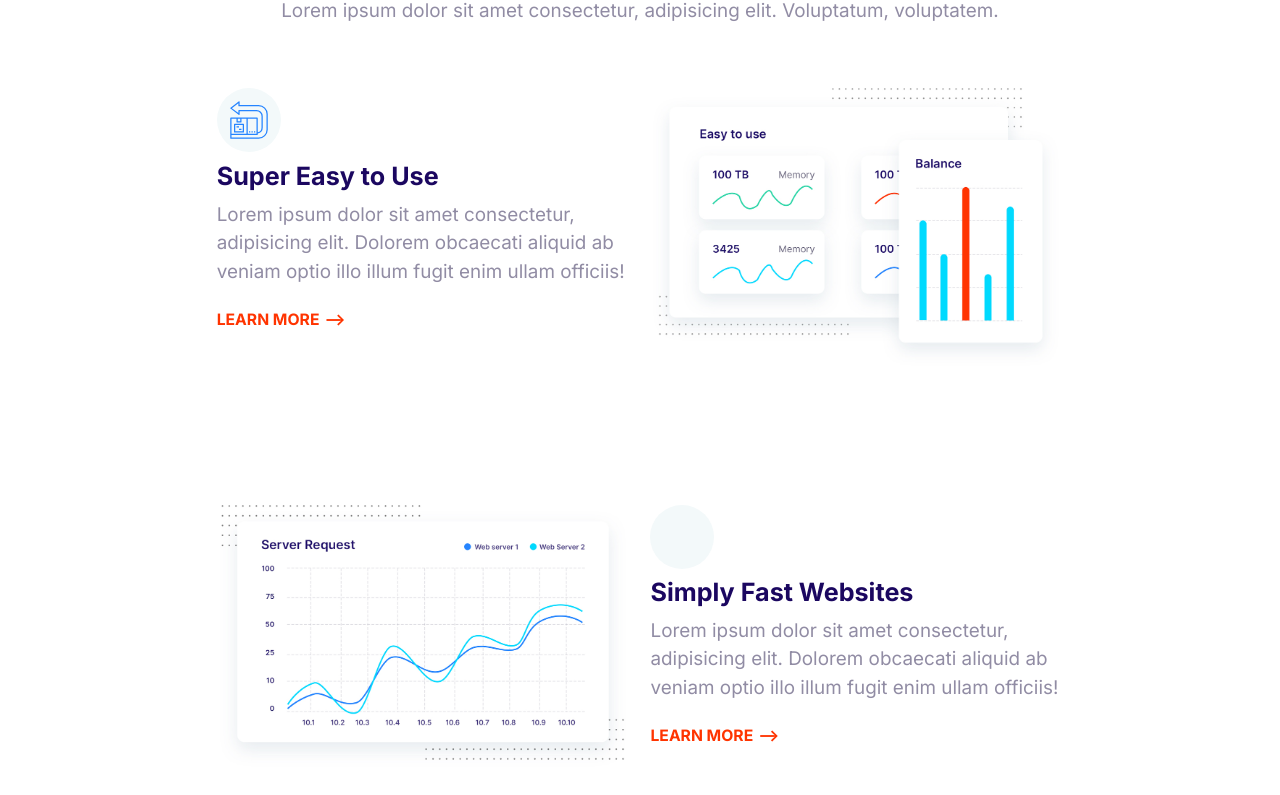
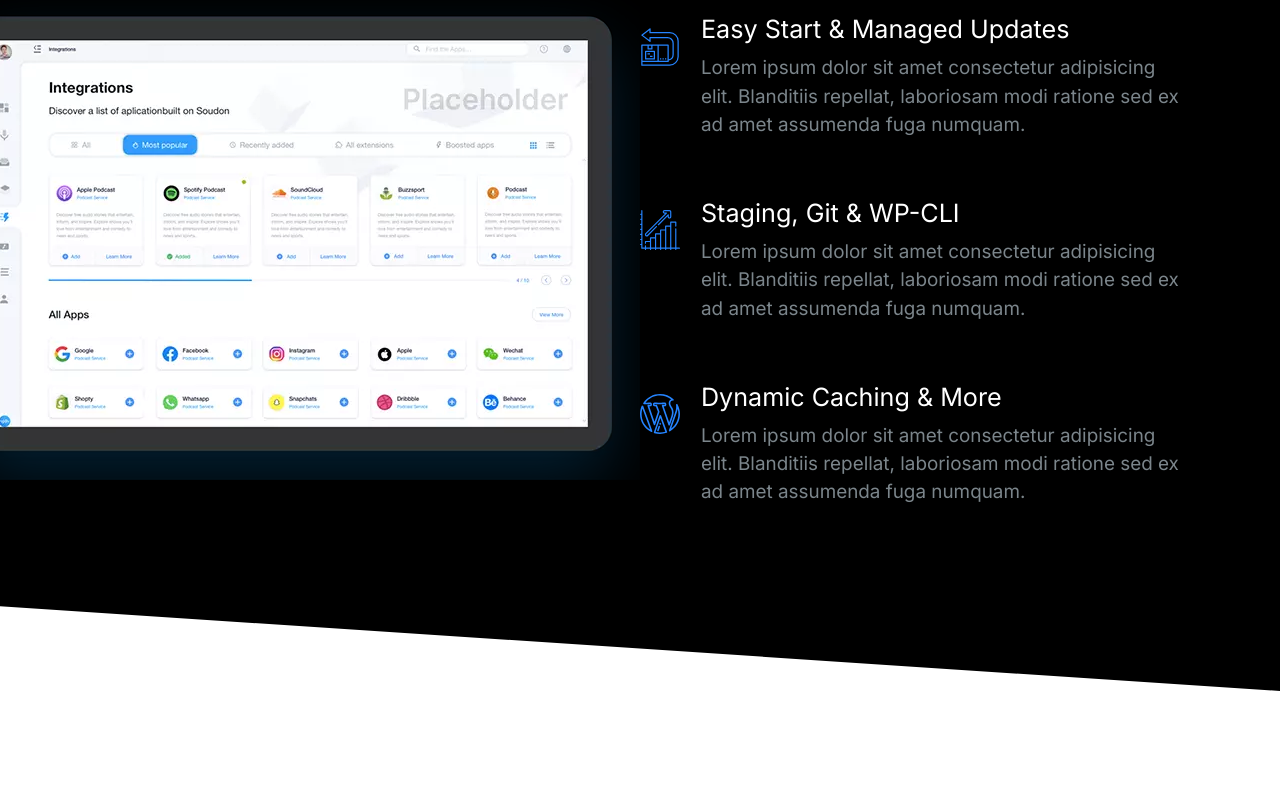
Before and after one commit to jesiallen/codeWithMosh-Moshify-HTML-CSS, a plain HTML site: page index.html in a window 1280 px wide. Shown: the part 157-952 px from the top of the page. After the commit the page ends 848 px from the top, so only its background shows below. Drawn offline with Linux system fonts and the light colour scheme.

Commit message:
Built showcase block.

```diff
--- a/css/styles.css
+++ b/css/styles.css
@@ -19,6 +19,10 @@
 }
 
 /* Typography */
+::selection {
+  background: var(--color-primary);
+  color: #fff;
+}
 html {
   font-size: 65.5%;
 }
@@ -47,6 +51,7 @@ h2 {
 
 h3 {
   font-size: 3rem;
+  font-weight: 500;
 }
 
 p {
@@ -132,7 +137,6 @@ a {
 .list {
   list-style: none;
   padding-left: 0;
-  color: var(--color-heading);
 }
 .list--inline .list__item {
   display: inline-block;
@@ -141,6 +145,7 @@ a {
 .list--tick {
   list-style-image: url(../images/tick.svg);
   padding-left: 3rem;
+  color: var(--color-heading);
 }
 .list--tick .list__item {
   padding-left: 0.5rem;
@@ -366,6 +371,7 @@ a {
 /* Media */
 .media {
   display: flex;
+  margin-bottom: 4rem;
 }
 .media__title {
   margin-top: 0;
@@ -535,16 +541,18 @@ a {
   background: #000;
   color: #7b858b;
 }
-.block--dark .block__heading {
+.block--dark h1,
+.block--dark h2,
+.block--dark h3 {
   color: #fff;
 }
 .block--skewed-right {
   padding-bottom: calc(var(--padding-vertical) + 4rem);
-  clip-path: polygon(0% 0%, 100% 0%, 100% 100%, 0% 80%);
+  clip-path: polygon(0% 0%, 100% 0%, 100% 100%, 0% 90%);
 }
 .block--skewed-left {
   padding-bottom: calc(var(--padding-vertical) + 4rem);
-  clip-path: polygon(0% 0%, 100% 0%, 100% 80%, 0% 100%);
+  clip-path: polygon(0% 0%, 100% 0%, 100% 90%, 0% 100%);
 }
 
 /* Navigation Bar */
@@ -601,9 +609,6 @@ a {
 }
 
 /* Hero */
-.hero {
-  clip-path: polygon(0% 0%, 100% 0%, 100% 90%, 0% 100%);
-}
 .hero__tagline {
   font-size: 2rem;
   color: #b9c3cf;
@@ -655,7 +660,7 @@ a {
   margin: 0 auto;
 }
 
-/* Features */
+/* Feature Block */
 .feature {
   gap: 4rem 2rem;
   margin: 12rem;
@@ -674,3 +679,20 @@ a {
     order: 2;
   }
 }
+
+/* Showcase Block */
+.block-showcase__image > img {
+  width: 100%;
+}
+@media screen and (min-width: 768px) {
+  .block-showcase .grid {
+    grid-template-columns: 50% 50%;
+  }
+  .block-showcase__image {
+    justify-self: end;
+  }
+  .block-showcase__image > img {
+    width: auto;
+    max-width: 700px;
+  }
+}
--- a/index.html
+++ b/index.html
@@ -15,116 +15,75 @@
     <link rel="stylesheet" href="css/styles.css" />
   </head>
   <body>
-    <section class="block container">
+    <section class="block block--dark block--skewed-right block-showcase">
       <header class="block__header">
-        <h2>Host on the Cloud to Keep Growing</h2>
-        <p>
-          Lorem ipsum dolor sit amet consectetur, adipisicing elit. Voluptatum,
-          voluptatem.
-        </p>
+        <h2>User-friendly Control Panel</h2>
       </header>
-      <article class="grid grid--1x2 feature">
-        <div class="feature__content">
-          <span class="icon-container">
+      <div class="container grid grid--1x2">
+        <picture class="block-showcase__image">
+          <source
+            type="image/webp"
+            srcset="images/ipad.webp 1x, images/ipad@2x.webp 2x" />
+          <source
+            type="image/png"
+            srcset="images/ipad.png 1x, images/ipad@2x.png 2x" />
+          <img src="images/ipad.png" alt=""
+        /></picture>
+        <ul class="list">
+          <li>
+            <div class="media">
+              <div class="media__image">
                 <svg class="icon icon--primary">
                   <use xlink:href="images/sprite.svg#easy"></use>
                 </svg>
-          </span>
-          <h3 class="feature__heading">Super Easy to Use</h3>
+              </div>
+              <div class="media__body">
+                <h3 class="media__title">Easy Start & Managed Updates</h3>
                 <p>
-            Lorem ipsum dolor sit amet consectetur, adipisicing elit. Dolorem
-            obcaecati aliquid ab veniam optio illo illum fugit enim ullam
-            officiis!
+                  Lorem ipsum dolor sit amet consectetur adipisicing elit.
+                  Blanditiis repellat, laboriosam modi ratione sed ex ad amet
+                  assumenda fuga numquam.
                 </p>
-          <a href="#" class="link-arrow">Learn More</a>
               </div>
-        <picture>
-          <source
-            type="img/webp"
-            srcset="images/easy.webp 1x, images/easy@2x.webp 2x" />
-          <source
-            type="img/png"
-            srcset="images/easy.png 1x, images/easy@2x.png 2x" />
-          <img class="feature__image" src="images/easy@2x.png" alt=""
-        /></picture>
-      </article>
-      <article class="grid grid--1x2 feature">
-        <div class="feature__content">
-          <span class="icon-container">
+            </div>
+          </li>
+          <li>
+            <div class="media">
+              <div class="media__image">
                 <svg class="icon icon--primary">
-              <use xlink:href="images/sprite.svg#fast"></use>
+                  <use xlink:href="images/sprite.svg#growth"></use>
                 </svg>
-          </span>
-          <h3 class="feature__heading">Simply Fast Websites</h3>
+              </div>
+              <div class="media__body">
+                <h3 class="media__title">Staging, Git & WP-CLI</h3>
                 <p>
-            Lorem ipsum dolor sit amet consectetur, adipisicing elit. Dolorem
-            obcaecati aliquid ab veniam optio illo illum fugit enim ullam
-            officiis!
+                  Lorem ipsum dolor sit amet consectetur adipisicing elit.
+                  Blanditiis repellat, laboriosam modi ratione sed ex ad amet
+                  assumenda fuga numquam.
                 </p>
-          <a href="#" class="link-arrow">Learn More</a>
               </div>
-        <picture>
-          <source
-            type="img/webp"
-            srcset="images/fast.webp 1x, images/fast@2x.webp 2x" />
-          <source
-            type="img/png"
-            srcset="images/fast.png 1x, images/fast@2x.png 2x" />
-          <img class="feature__image" src="images/fast@2x.png" alt=""
-        /></picture>
-      </article>
-      <article class="grid grid--1x2 feature">
-        <div class="feature__content">
-          <span class="icon-container">
+            </div>
+          </li>
+          <li>
+            <div class="media">
+              <div class="media__image">
                 <svg class="icon icon--primary">
                   <use xlink:href="images/sprite.svg#wordpress"></use>
                 </svg>
-          </span>
-          <h3 class="feature__heading">Wordpress Made Easy</h3>
+              </div>
+              <div class="media__body">
+                <h3 class="media__title">Dynamic Caching & More</h3>
                 <p>
-            Lorem ipsum dolor sit amet consectetur, adipisicing elit. Dolorem
-            obcaecati aliquid ab veniam optio illo illum fugit enim ullam
-            officiis!
+                  Lorem ipsum dolor sit amet consectetur adipisicing elit.
+                  Blanditiis repellat, laboriosam modi ratione sed ex ad amet
+                  assumenda fuga numquam.
                 </p>
-          <a href="#" class="link-arrow">Learn More</a>
               </div>
-        <picture>
-          <source
-            type="img/webp"
-            srcset="images/wordpress.webp 1x, images/wordpress@2x.webp 2x" />
-          <source
-            type="img/png"
-            srcset="images/wordpress.png 1x, images/wordpress@2x.png 2x" />
-          <img class="feature__image" src="images/wordpress@2x.png" alt=""
-        /></picture>
-      </article>
-      <article class="grid grid--1x2 feature">
-        <div class="feature__content">
-          <span class="icon-container">
-            <svg class="icon icon--primary">
-              <use xlink:href="images/sprite.svg#support"></use>
-            </svg>
-          </span>
-          <h3 class="feature__heading">24/7 Expert Support</h3>
-          <p>
-            Lorem ipsum dolor sit amet consectetur, adipisicing elit. Dolorem
-            obcaecati aliquid ab veniam optio illo illum fugit enim ullam
-            officiis!
-          </p>
-          <a href="#" class="link-arrow">Learn More</a>
             </div>
-        <picture>
-          <source
-            type="img/webp"
-            srcset="images/support.webp 1x, images/support@2x.webp 2x" />
-          <source
-            type="img/png"
-            srcset="images/support.png 1x, images/support@2x.png 2x" />
-          <img class="feature__image" src="images/support@2x.png" alt=""
-        /></picture>
-      </article>
+          </li>
+        </ul>
+      </div>
     </section>
-
     <script src="js/main.js"></script>
   </body>
 </html>
```
Also changed, not shown: components/showcase-block.html (added, +69 -0 lines), Images/ipad.png (added), Images/ipad.webp (added), Images/ipad@2x.png (added), Images/ipad@2x.webp (added). Lines whose indentation alone changed are shown as unchanged.
